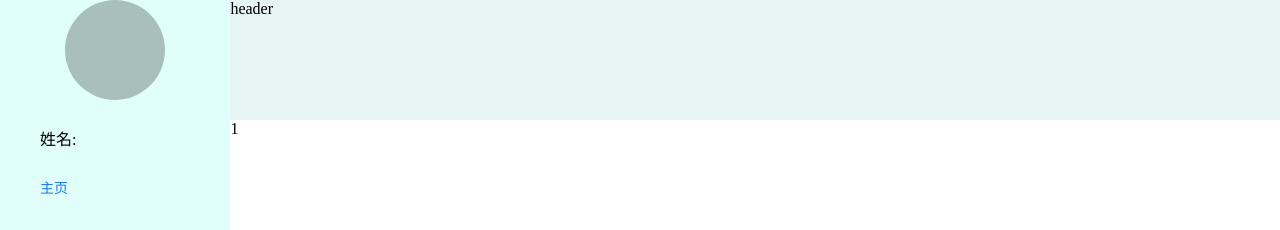
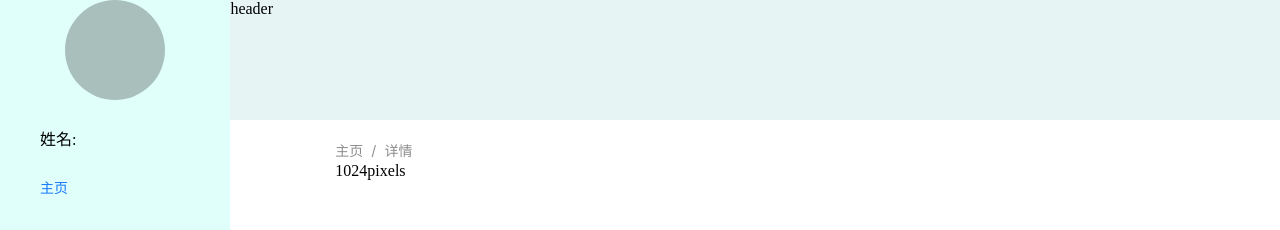
Before and after one commit to PinkYour/Ziv--GetGithubProjectInfo, a React (Create React App) app: page /Detail/1 in a window 1280 px wide. Shown: the top 230 px of the page. Built offline with nearby package versions, Linux system fonts and the light colour scheme; no server answers.

Commit message:
3-9上午实现分页选数量，details传参

```diff
--- a/src/App.css
+++ b/src/App.css
@@ -16,4 +16,5 @@
     left: 18%;
     right: 0;
     top: 0;
+    /* padding-top: 20px; */
 }
--- a/src/App.tsx
+++ b/src/App.tsx
@@ -4,7 +4,7 @@ import Header from './layout/Header'
 import SiderBar from './layout/SiderBar'
 import Content from './layout/Content'
 import { BrowserRouter,Route,Routes } from 'react-router-dom'
-import Detail from './components/Detail'
+import Details from './components/Details'
 
 
  const App:React.FC =()=> {
@@ -19,7 +19,7 @@ import Detail from './components/Detail'
           <BrowserRouter>
             <Routes>
               <Route path='/' element={ <Content/>}/>
-              <Route path={"/Detail/:id"} element={ <Detail />}/>
+              <Route path={"/Detail/:name"} element={ <Details />}/>
             </Routes>
           </BrowserRouter>
         </div>
--- a/src/components/Detail.tsx
+++ /dev/null
@@ -1,13 +0,0 @@
-import React from 'react'
-import { useParams } from 'react-router-dom'
-
-const Detail:React.FC=()=> {
-    let {id}=useParams()
-  return (
-    <div className='Detail'>
-        {id}
-    </div>
-  )
-}
-
-export default Detail
--- /dev/null
+++ b/src/components/Details.tsx
@@ -0,0 +1,41 @@
+import Breadcrumb from 'antd/es/breadcrumb'
+import React,{useState,useEffect} from 'react'
+import { useParams, Link } from 'react-router-dom'
+import '../css/Details.scss'
+import axios from 'axios'
+
+const Details: React.FC = () => {
+  let { name } = useParams()
+  const [repoName ,setRepoName]=useState<string>('')
+  useEffect(() => {
+    setRepoName('1024pixels')
+    axios.get(`https://api.github.com/repos/michaelliao/1024pixels/contents/`).then(
+      response => {
+        console.log(response);
+
+      },
+      error => {
+        console.log('获取数据失败', error)
+      }
+    )
+
+  }, [])
+
+  return (
+    <div className='Details'>
+      <Breadcrumb
+        items={[
+          {
+            title: <Link to='/'>主页</Link>,
+          },
+          {
+            title: <Link to={`/Dtails/${repoName}`}>详情</Link>,
+          },
+        ]}
+      />
+      {repoName}
+    </div>
+  )
+}
+
+export default Details
--- /dev/null
+++ b/src/css/Details.scss
@@ -0,0 +1,5 @@
+.Details{
+    // margin-top: 20px;
+    width: 80%;
+    margin: 20px auto 0;
+}
--- a/src/layout/Content/index.scss
+++ b/src/layout/Content/index.scss
@@ -5,4 +5,9 @@
         width: 80%;
         margin: 10px auto;
     }
+    ul{
+        margin: 18px auto 0;
+        text-align: center;
+        font-size: 22px;
+    }
 }
--- a/src/layout/Content/index.tsx
+++ b/src/layout/Content/index.tsx
@@ -6,53 +6,45 @@ import './index.scss'
 
 const Content: React.FC = () => {
     const [data, setData] = useState([])
+    const [currentPage, setCurrentPage] = useState(1)
     const [pageData, setPageData] = useState([])
-    const [currentPage, setCurrentPage] = useState(1)
-
-    // console.log(start,end);
     useEffect(() => {
         axios.get('https://api.github.com/users/michaelliao/repos').then(
             response => {
                 setData(response.data)
-                let arr = response.data.splice(0, 4)
-                setPageData(arr)
-
+                setPageData(response.data.slice(0, 4))
             },
             error => {
                 console.log('获取数据失败', error)
-
             }
         )
 
     }, [])
-    //    console.log(data);
-
-    const ChangePage=(page:number)=>{
+    const ChangePage = (page: number, size: number) => {
         setCurrentPage(page)
-        console.log(page);
-        let start:number=(page-1)*4;
-        let end:number=page*4;
-        setPageData(data.slice(start,end))
+        console.log(page, size);
+        let start: number = (page - 1) * size;
+        let end: number = page * size;
+        setPageData(data.slice(start, end))
     }
-
+    const ChangeSize = (current: number, size: number) => {
+        let start: number = (current - 1) * size;
+        let end: number = current * size;
+        setPageData(data.slice(start, end))
+    }
     return (
-
         <div className='Content'>
-
             {
                 pageData.map((item, index) => {
-
                     return <div key={index}>
-                        <Link href={`/Detail/${item['id']}`} target='_blank'>
+                        <Link href={`/Detail/${item['name']}`} >
                             <Descriptions title={"仓库(" + item['id'] + ')：' + item['name']} className='Item'>
                                 <Descriptions.Item label="Full_name(全称)">{item['full_name']}</Descriptions.Item>
                                 <Descriptions.Item label="Created_at">{item['created_at']}</Descriptions.Item>
                                 <Descriptions.Item label="Private">{item['private'] ? '私有' : '公有'}</Descriptions.Item>
                                 <Descriptions.Item label="Description(介绍)">{item['description'] ? item['description'] : '暂无介绍'}</Descriptions.Item>
-
                             </Descriptions>
                         </Link>
-
                     </div>
                 })
             }
@@ -61,7 +53,9 @@ const Content: React.FC = () => {
                 current={currentPage}
                 total={data.length}
                 defaultPageSize={4}
-                onChange={(page: number) => {ChangePage(page)}}
+                pageSizeOptions={[4, 6, 8, 10]}
+                onChange={(page: number, size: number) => { ChangePage(page, size) }}
+                onShowSizeChange={(current: number, size: number) => { ChangeSize(current, size) }}
             />
         </div>
     )
```
